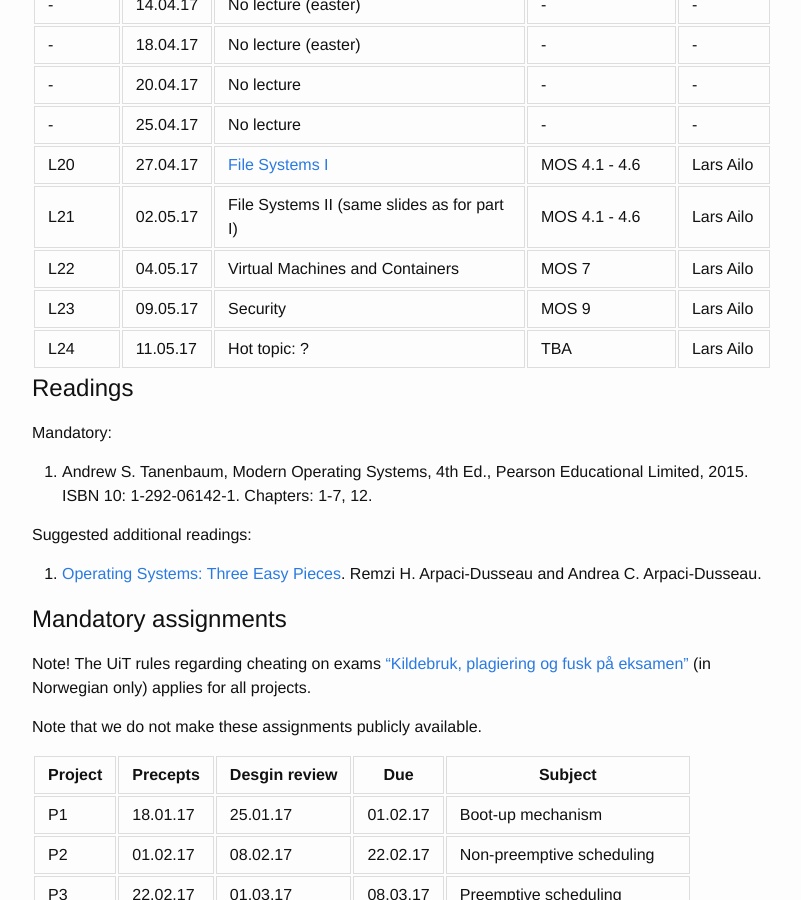
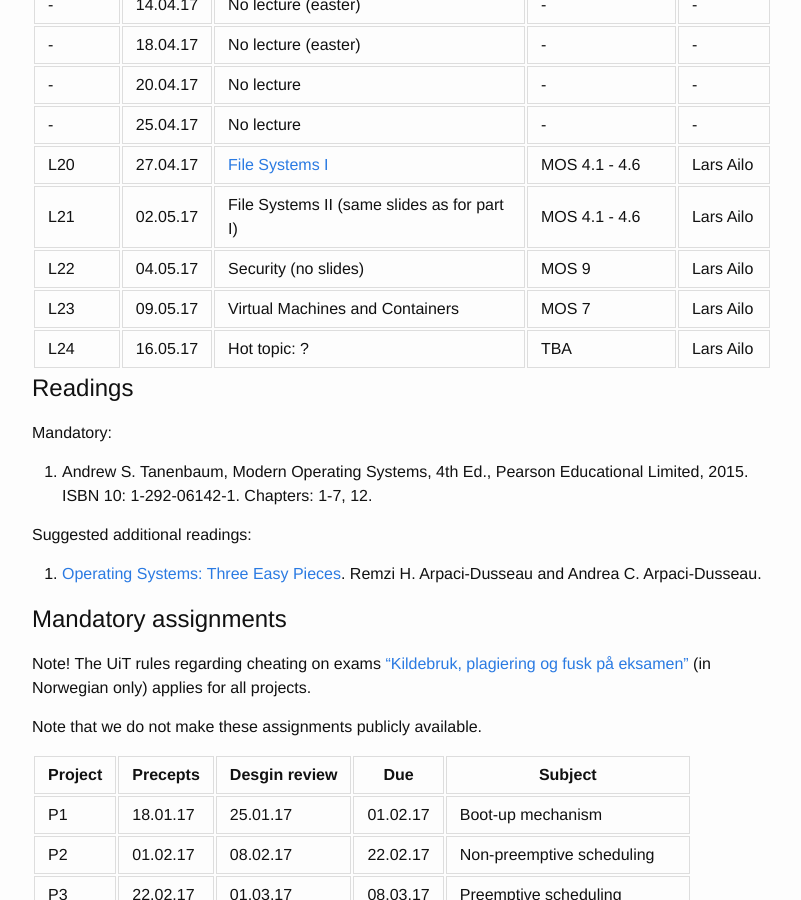
Before and after one commit to uit-inf-2201-s17/uit-inf-2201-s17.github.io, a Jekyll site: the page built from index.md, in a window 1280 px wide and 900 px high, scrolled down 2090 px. Shown: the whole window, without its empty margins (238-1039 px from the left). Built offline with Jekyll 4.4.1, drawn with Linux system fonts in a browser that asks for light colours.

Commit message:
Changes to lecture plan

```diff
--- a/index.md
+++ b/index.md
@@ -68,9 +68,9 @@ Refer to the lecture and mandatory assignment plan, and e-mails, for which room
 | -   | 25.04.17 | No lecture | - | - |
 | L20 | 27.04.17 | [File Systems I](lectures/20 - File Systems.pptx) | MOS 4.1 - 4.6 | Lars Ailo |
 | L21 | 02.05.17 | File Systems II (same slides as for part I) | MOS 4.1 - 4.6 | Lars Ailo |
-| L22 | 04.05.17 | Virtual Machines and Containers | MOS 7 | Lars Ailo |
-| L23 | 09.05.17 | Security | MOS 9 | Lars Ailo |
-| L24 | 11.05.17 | Hot topic: ? | TBA | Lars Ailo |
+| L22 | 04.05.17 | Security (no slides) | MOS 9 | Lars Ailo |
+| L23 | 09.05.17 | Virtual Machines and Containers | MOS 7 | Lars Ailo |
+| L24 | 16.05.17 | Hot topic: ? | TBA | Lars Ailo |
 
 
 ## Readings
```
